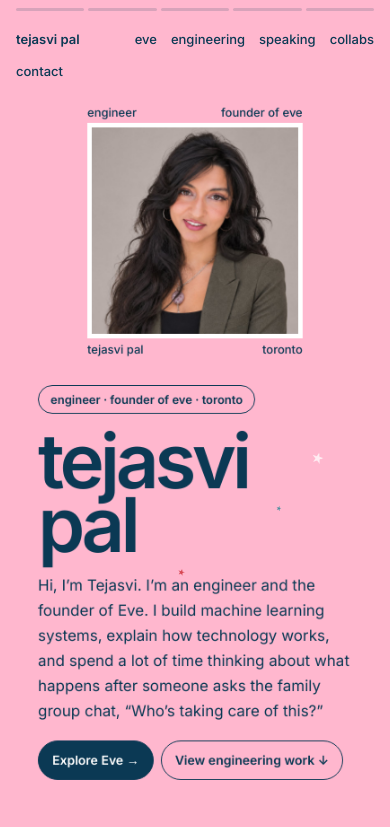
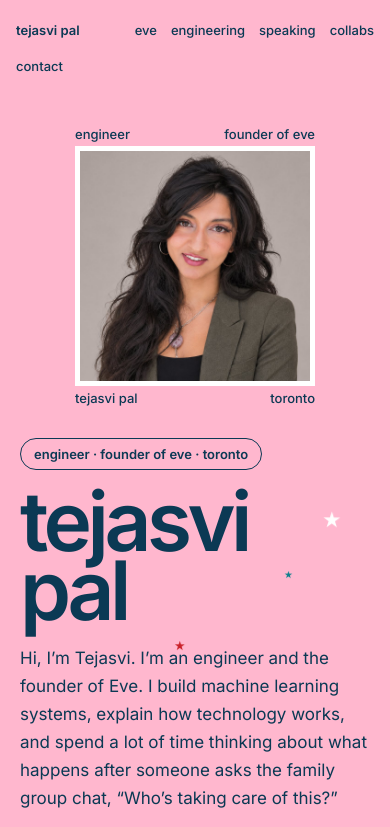
Before and after one commit to TejasviPal-1/PersonalWebsite-1, a plain HTML site: page index.html in a window 390 px wide. Shown: the top 827 px of the page. Drawn offline with Linux system fonts and the light colour scheme.

Commit message:
Use natural scrolling on mobile to keep content and controls accessible

```diff
--- a/index.html
+++ b/index.html
@@ -132,6 +132,14 @@ nav a.cur{text-decoration:underline;text-underline-offset:5px;text-decoration-th
 .static .foot{width:100%;max-width:1240px}
 @media(max-width:600px){.shot{padding-top:96px}.cn{font-size:13px}.job{padding-left:34px}
 .hero{gap:22px}.hero .txt{gap:18px}.pf{width:min(240px,30vh)}.cornered{padding:30px 0}.hero .btn{font-size:14px;padding:0 15px;min-height:44px}.hero .btns{gap:8px}.hero .xl{font-size:84px}}
+@media(max-width:760px){
+.static #top-ui{background:var(--pink)}
+.static .shot{min-height:auto;padding-top:116px;padding-bottom:48px;scroll-margin-top:0}
+.static .in{transform:none}
+.static .hero .xl{font-size:clamp(64px,21vw,84px)}
+.static .foot{margin-top:32px}
+.static nav a{min-height:32px;display:inline-flex;align-items:center}
+}
 </style>
 </head>
 <body>
@@ -289,7 +297,7 @@ const esc = s => s.replace(/[&<>"']/g, c => ({'&':'&amp;','<':'&lt;','>':'&gt;',
 document.querySelectorAll('[data-fx=words]').forEach(p => {
   p.innerHTML = p.textContent.trim().split(/(\s+)/).map(x => /^\s+$/.test(x) ? ' ' : '<span class="w">' + esc(x) + '</span>').join('');
 });
-const reduce = matchMedia('(prefers-reduced-motion: reduce)').matches;
+const reduce = matchMedia('(prefers-reduced-motion: reduce)').matches || matchMedia('(max-width: 760px)').matches;
 if (reduce) { root.classList.add('static'); }
 else {
 root.classList.add('reel');
```
